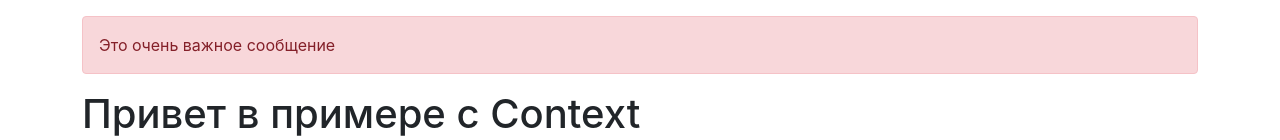
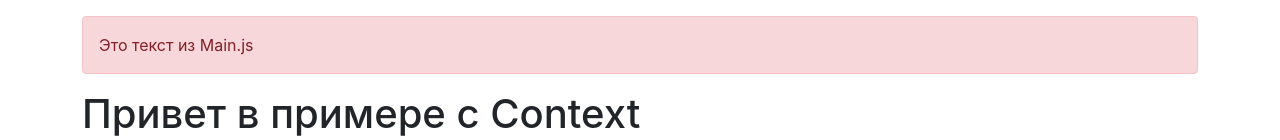
Before and after one commit to MatsievichSasha/learn-React-hooks, a React (Create React App) app: page / in a window 1280 px wide. Both pictures are taken after a click on the button "Показать alert". Shown: the top 140 px of the page. Built offline with nearby package versions, Linux system fonts and the light colour scheme.

Commit message:
useReduser

```diff
--- a/src/Main.js
+++ b/src/Main.js
@@ -1,14 +1,12 @@
 import React from "react";
-/* import {useAlertToggle} from "./alert/AlertContext"; */
- import {useAlert} from "./alert/AlertContext";
+import { useAlert } from "./alert/AlertContext";
 
 export default function Main() {
-  /* const toggle = useAlertToggle(); */
-   const {toggle} = useAlert();
+  const { show } = useAlert();
   return (
     <>
       <h1>Привет в примере с Context</h1>
-      <button onClick={toggle} className="btn btn-success">
+      <button onClick={()=>show('Это текст из Main.js')} className="btn btn-success">
         Показать alert
       </button>
     </>
--- a/src/alert/Alert.js
+++ b/src/alert/Alert.js
@@ -2,19 +2,14 @@
 import { useAlert } from "./AlertContext";
 
 export default function Alert() {
-  // для того что бы получить состоние необхдимо обернуть <AlertContext.Consumer>
-  //но теперь это сделать еще проще с помощью useContextб вызываем чук useContext и в него
-  //необходимо передать тот контекст которого мы хотим получить состояние
-  // для этоо небходимо в его экспортировать в родительском файле 'export const AlertContext = React.createContext()'
 
-  /* const alert = useContext(AlertContext); */
   const alert = useAlert();
 
-  if (!alert.visible) return null; // если не алерт т.е false мі возвращаем null и ничего не рендерим
+  if (!alert.visible) return null;
 
   return (
-    <div className={"alert alert-danger"} onClick={alert.toggle}>
-      Это очень важное сообщение
+    <div className={"alert alert-danger"} onClick={alert.hide}>
+      {alert.text}
     </div>
   );
 }
--- a/src/alert/AlertContext.js
+++ b/src/alert/AlertContext.js
@@ -1,51 +1,61 @@
-import React, { useState, useContext } from "react";
-//в этом способе мы также создаем контекст отдельно
-/* export const AlertContext = React.createContext(); */
-//мы не будем экспортировать export const AlertContext а будем возвращать результат работы
-//сделаем метод приватным:
-
+import React, { useContext, useReducer } from "react";
+//useReduser позволяет работать со стейтом как и useState только через Reduser
+//когда мы с помощью сторонней функциименяем состояние и это состояние меняется в компоненте
+//
 const AlertContext = React.createContext();
 
 export const useAlert = () => {
   return useContext(AlertContext);
 };
 
-//у нас так и не виден toggle мы можем создать еще один контекст useAlertToggle а после замвернуть в него jsx:
-/* const AlertToggleContext = React.createContext();
+//константы:
 
-export const useAlertToggle = () => {
-  return useContext(AlertToggleContext);
-}; */
-
-//если экспортируемых элементов много то можно воспользоваться объектом
-//то есть третьим способом когда мы эксплотрируем в провайдере не значение а объект
+const SHOW_ALERT = 'show'
+const HIDE_ALERT = 'hide'
 
 
 
+//правила редюсера таковы что эта функция не имеет никаких сайд эфектов она принмает в себя первым
+//параметром state и вторым параметром action делаем свитч кейс по action.type и всегда по
+//default если ни один кейс не сработал возвращаем сам state
 
-//и создадим внутренний компонет сразу экспортирую его в алерт провайдер
-//далее что б мы могли оборачивать любой jsx в этот AlertContext.Provider
-// мы введем параметр children и оборачиваем его <AlertContext.Provider value={}>{children}</AlertContext.Provider>
+const reducer = (state, action) => {
+  switch (action.type) {
+    case SHOW_ALERT:
+      return { ...state, visible: true, text: action.text }; //мы возвращаем старый стейт но при этом у него должен быть visiblet:true
+    case HIDE_ALERT:
+      return { ...state, visible: false };
+    default:
+      return state;
+  }
+};
+export const AlertProvider = ({ children }) => {
+  const [state, dispatch] = useReducer(reducer, {
+    visible: false,
+    text: ''
+  }); // данный хук принимает первым параметром сам редюсер. то есть это хук который нанеобходимо создать, вторым параметромпередаем какое то начальное значениенашего state  обычнр это объект
+  //useReducer возвращает ам по сути тоже самое что и useState где первый эл -т массива это state, а второй
+  //фун-я dispatch с помощью которых мы сможем изменять состояние state
 
-export const AlertProvider = ({ children }) => {
-  // теперь у нас есть место где мы можем описывать изолированную логику относительно нашего алерт а непрмо в апп
-  //логика:
-  const [alert, setAlert] = useState(false);
-  const toggle = () => setAlert((prey) => !prey);
+  //сформируем две фукнкциикоторые позволяют точечно взаимодействовать со state (вместо toggle)
+  //функция show позволяющая показывать на алерт, что бы изменить state мы должны воспользоваться функцией dispatch
+  // в которую мы передаем объект и это правило в которой мы указываем type
+  // и эти функции так же необходимо экспортировать в провайдере
+  //!!!Прелесть заключается в том что мы теперь можем контролировать текст в этом алерте
+  //передав в show параметр text
+
+  const show = text => dispatch({ type: SHOW_ALERT, text });
+  const hide = () => dispatch({ type: HIDE_ALERT }); //эти вещи можно перенести в константы что бы уменьшить риск ошибки
+
   return (
-/*     <AlertContext.Provider value={alert}>
-      <AlertToggleContext.Provider value={toggle}>
-        {children}
-      </AlertToggleContext.Provider>
-    </AlertContext.Provider> */
-
-    <AlertContext.Provider value={{
-      visible: alert,
-      toggle
-    }}>
-
-        {children}
-
+    <AlertContext.Provider
+      value={{
+        visible: state.visible,
+        text:state.text,
+        show, hide,
+      }}
+    >
+      {children}
     </AlertContext.Provider>
   );
 };
```
Also changed, not shown: src/App.js (+0 -12 lines), 1 other file (tests, documents, lock files or other folders).
